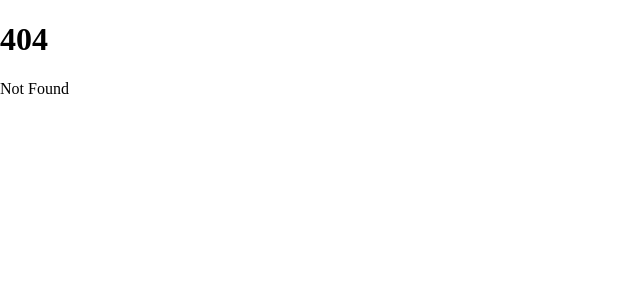
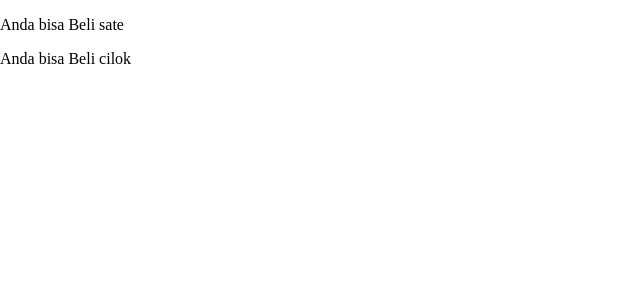
Before and after one commit to ad2701ly/latihan, a SvelteKit app: page /2022.10.28 in a window 1280 px wide. Before the commit this address had no page. Shown: the top 300 px of the page, without its empty margins (0-640 px from the left). Built offline with nearby package versions, Linux system fonts and the light colour scheme.

Commit message:
Pengecekan Kondisi IF

```diff
--- a/src/routes/+page.svelte
+++ b/src/routes/+page.svelte
@@ -3,6 +3,7 @@
 <ul>
 	<li><a href="/2022.08.26"> 26 Agustus 2022 - Pengenalan Framework</a></li>
 	<li><a href="/2022.09.09"> 9 September 2022 - Pengenalan Javascript</a></li>
+	<li><a href="/2022.10.28"> 28 Oktober 2022 - Pengenalan Logika</a></li>
 </ul>
 
 <style>
--- /dev/null
+++ b/src/routes/2022.10.28/+page.svelte
@@ -0,0 +1,33 @@
+<script lang="ts">
+	const uangSaya = 20000;
+
+	const hargaCilok = 5000;
+	const hargaCakue = 1000;
+	const hargaSate = 15000;
+
+	let bisaBeliSate: string;
+	let bisaBeliCilok: string;
+
+	//pembuktian kondisi benar atau salah
+	// "if" untuk pengecekan kondisi, jika benar, kode dalam "if" akan dieksekusi
+	// jika salah kode dalam "else" akan dieksekusi
+	if (uangSaya < hargaSate) {
+		bisaBeliSate = 'Uang Anda Kurang Banyak untuk beli sate';
+	} else {
+		bisaBeliSate = 'Anda bisa Beli sate';
+	}
+
+	if (uangSaya < hargaCilok) {
+		bisaBeliCilok = 'Uang Anda Kurang Banyak untuk beli cilok';
+	} else {
+		bisaBeliCilok = 'Anda bisa Beli cilok';
+	}
+</script>
+
+<p>
+	{bisaBeliSate}
+</p>
+
+<p>
+	{bisaBeliCilok}
+</p>
--- a/vite.config.js
+++ b/vite.config.js
@@ -2,7 +2,10 @@ import { sveltekit } from '@sveltejs/kit/vite';
 
 /** @type {import('vite').UserConfig} */
 const config = {
-	plugins: [sveltekit()]
+	plugins: [sveltekit()],
+	server:{
+		port:3000
+	}
 };
 
 export default config;
```
Also changed, not shown: src/routes/2022.09.09/+page.svelte (+5 -3 lines).
